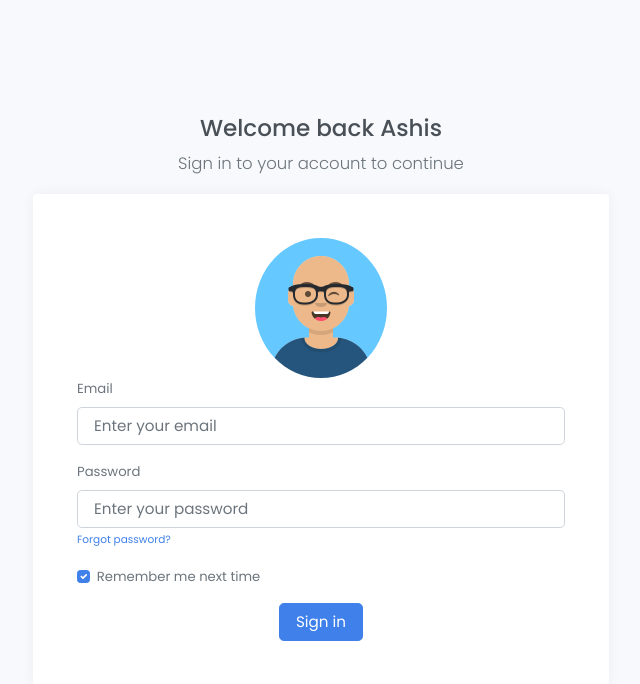
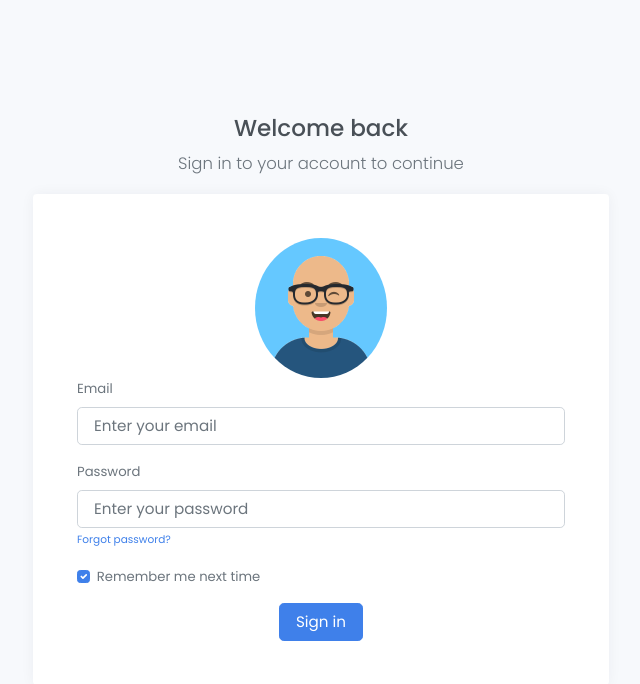
Before and after one commit to AbornTech/hrd_banking, a CodeIgniter app: page /database/index.php/front/index in a window 1280 px wide. Shown: the top 684 px of the page, without its empty margins (319-959 px from the left). Run offline with CodeIgniter, Linux system fonts and the light colour scheme; data that the repository does not hold is empty.

Commit message:
revert name

```diff
--- a/application/views/front/login.php
+++ b/application/views/front/login.php
@@ -8,7 +8,7 @@
                     <div class="d-table-cell align-middle">
 
                         <div class="text-center mt-4">
-                            <h1 class="h2">Welcome back Ashis</h1>
+                            <h1 class="h2">Welcome back</h1>
                             <p class="lead">
                                 Sign in to your account to continue
                             </p>
```
